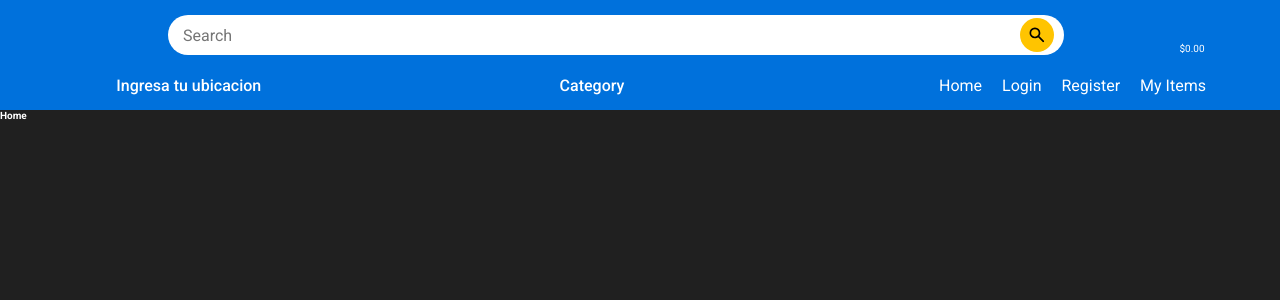
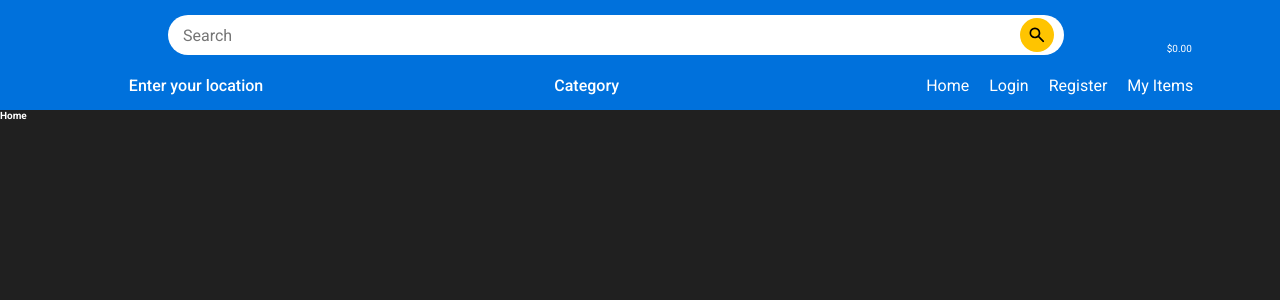
Before and after one commit to N-Ignacio-Bouffanais/Vue-Api-client, a Vue app: page / in a window 1280 px wide. Shown: the top 300 px of the page. Built offline with nearby package versions, Linux system fonts and the light colour scheme; some icons are missing.

Commit message:
[fix]  change routes /compras for /shopping

```diff
--- a/src/components/Navigation.vue
+++ b/src/components/Navigation.vue
@@ -40,7 +40,7 @@ let active = ref(false);
         <div class="bottom">
             <div class="gps">
                 <Icon icon="gis:location-poi" width="3rem" />
-                <button>Ingresa tu ubicacion</button>
+                <button>Enter your location</button>
             </div>
             <button class="CategoryBtn">Category
                 <Icon icon="ep:arrow-down" />
@@ -50,7 +50,7 @@ let active = ref(false);
                 <li><router-link to="/login" v-show="!AuthStore.isAllowed">Login</router-link></li>
                 <li><router-link to="/register" v-show="!AuthStore.isAllowed">Register</router-link>
                 </li>
-                <li><router-link to="/compras">My Items</router-link></li>
+                <li><router-link to="/shopping">My Items</router-link></li>
             </ul>
 
         </div>
@@ -64,7 +64,7 @@ $nav-height: 11rem;
 .navigation {
     height: $nav-height;
     display: grid;
-    padding: 1rem 5vw;
+    padding: 1rem 6vw;
     background-color: $nav-color;
 
     .top {
```
